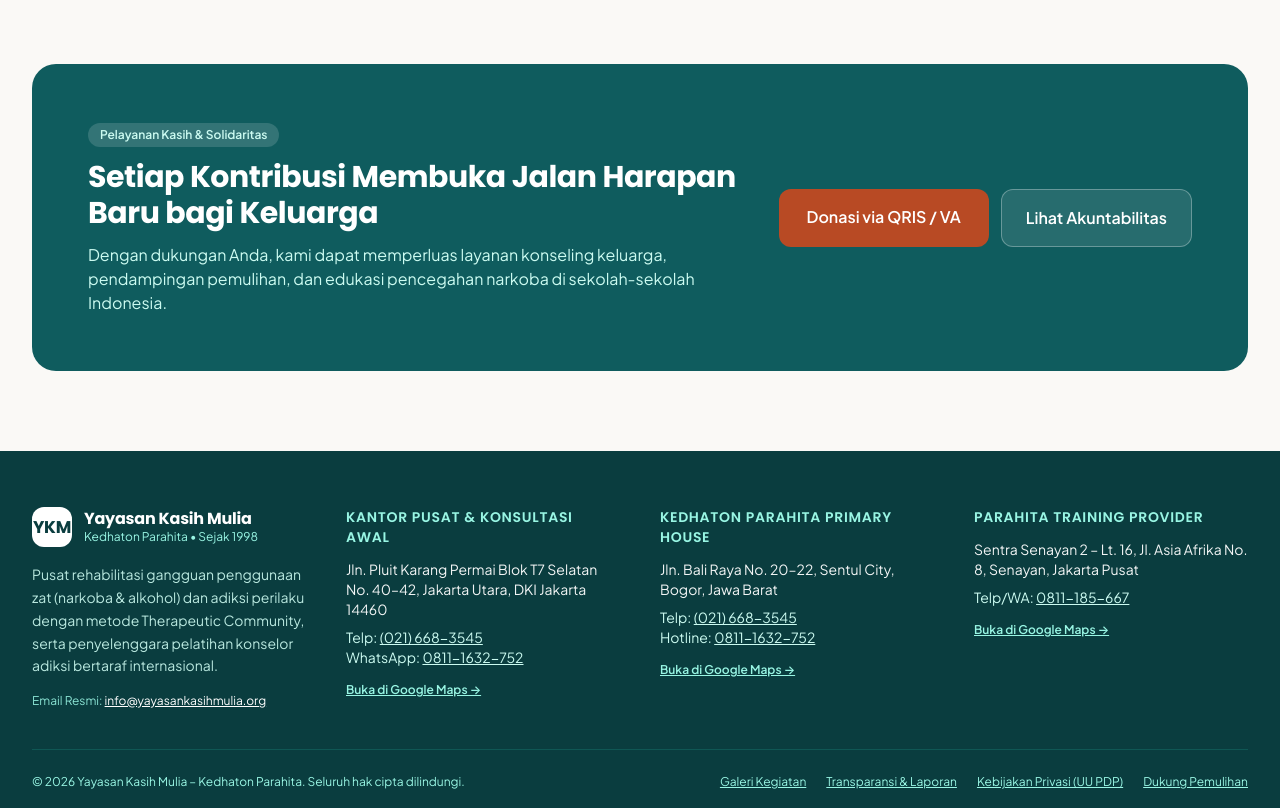
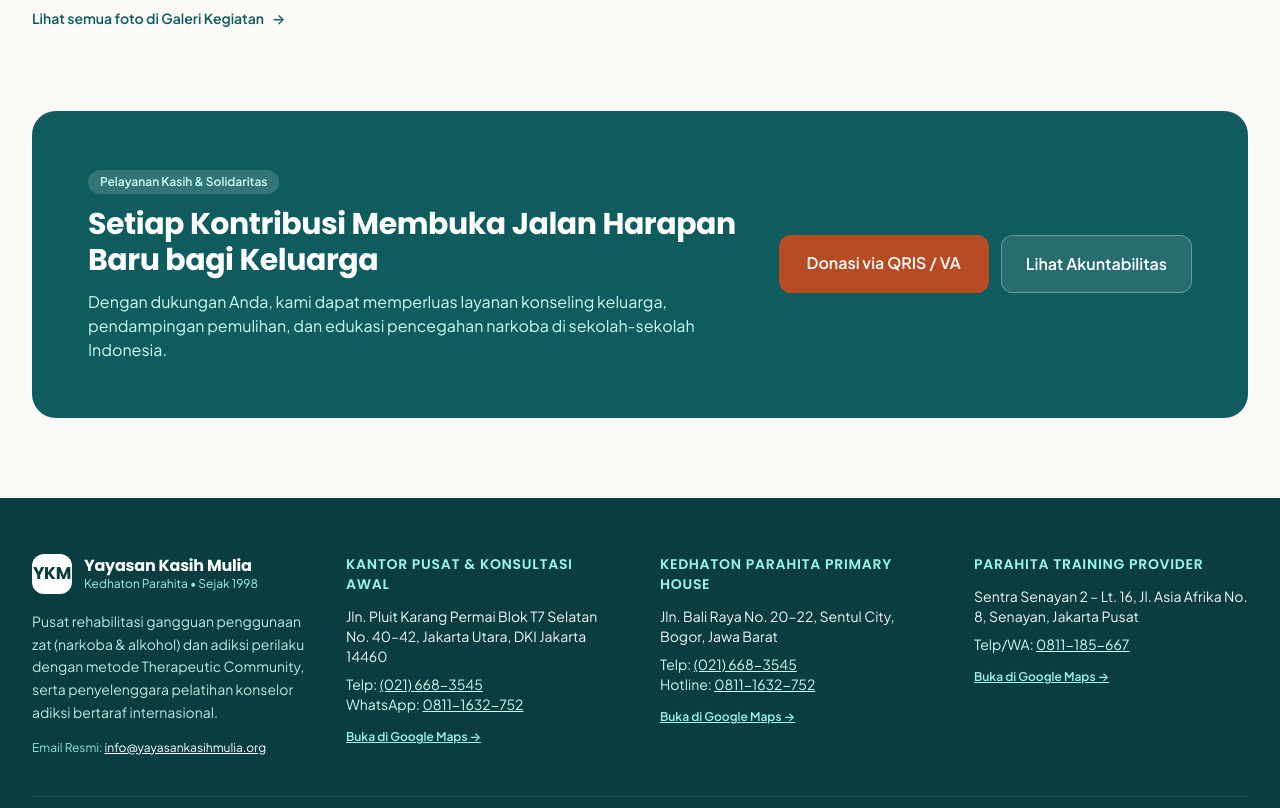
Before and after one commit to dhanibaskhara/Yayasan-Kasih-Mulia, a plain HTML site: page website/index.html in a window 1280 px wide. Shown: the part 2672-3480 px from the top of the page. Drawn offline with nearby package versions, Linux system fonts and the light colour scheme.

Commit message:
Link homepage to photo gallery

```diff
--- a/website/index.html
+++ b/website/index.html
@@ -227,6 +227,7 @@
               <figcaption class="sr-only">Dokumentasi Kedhaton Parahita Primary House</figcaption>
             </figure>
           </div>
+          <a href="galeri.html" class="inline-flex items-center gap-2 text-sm font-semibold text-[#0F5C5E] hover:underline">Lihat semua foto di Galeri Kegiatan <span aria-hidden="true">&rarr;</span></a>
         </div>
 
         <!-- Nilai & Serenity Prayer -->
```
